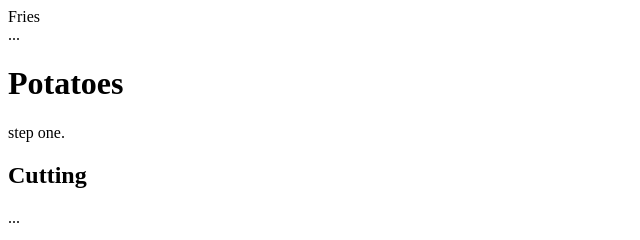
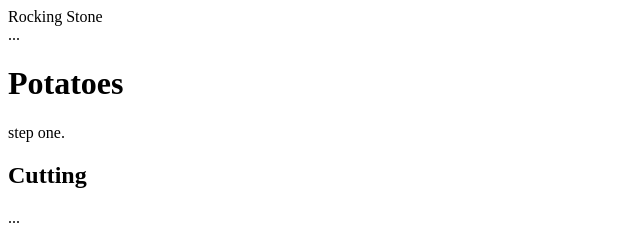
Before and after one commit to chantallouwers/les-02, a plain HTML site: page index.html in a window 1280 px wide. Shown: the top 240 px of the page, 0-640 px from the left. Drawn offline with Linux system fonts and the light colour scheme.

Commit message:
Update index.html

```diff
--- a/index.html
+++ b/index.html
@@ -1,7 +1,7 @@
 <body>
 
         <header>
-            <div id="logo">Fries</div>
+            <div id="logo">Rocking Stone</div>
     <nav>...</nav>
         </header>
         <main role="main">
```
